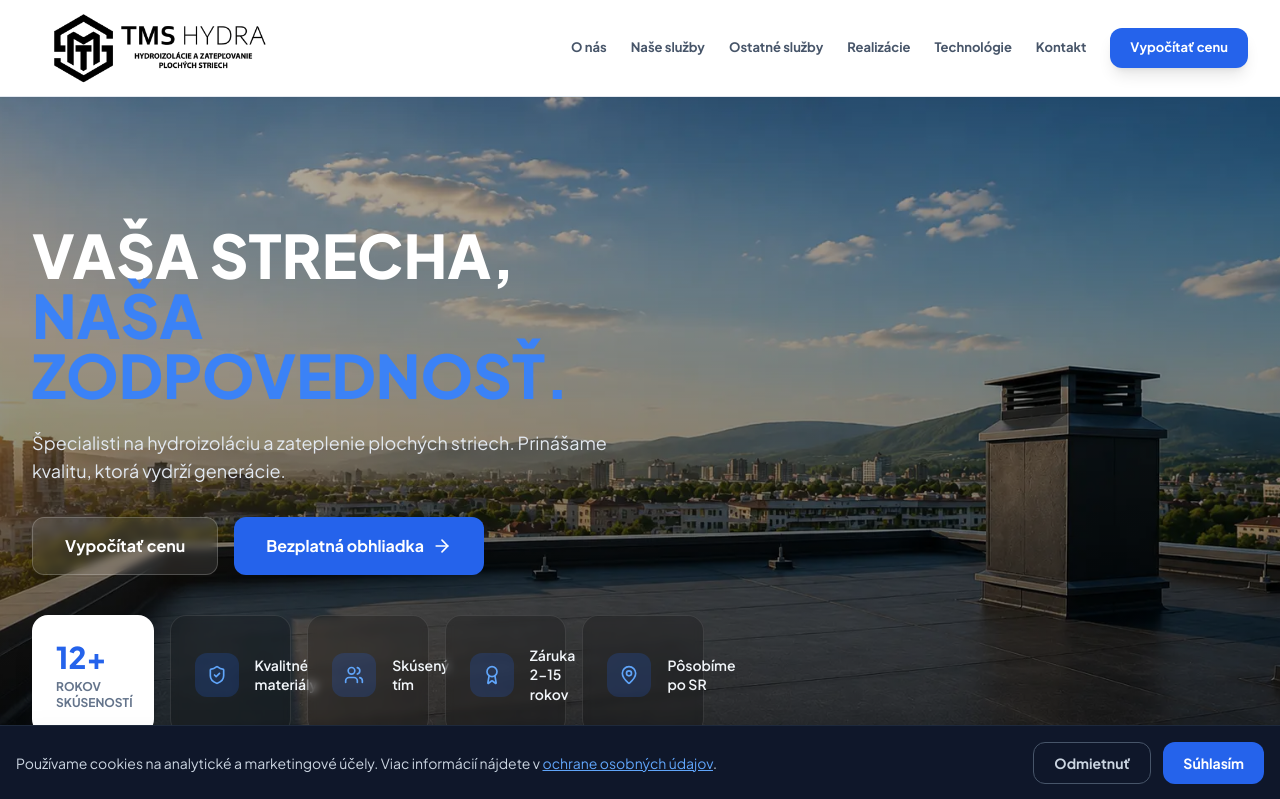
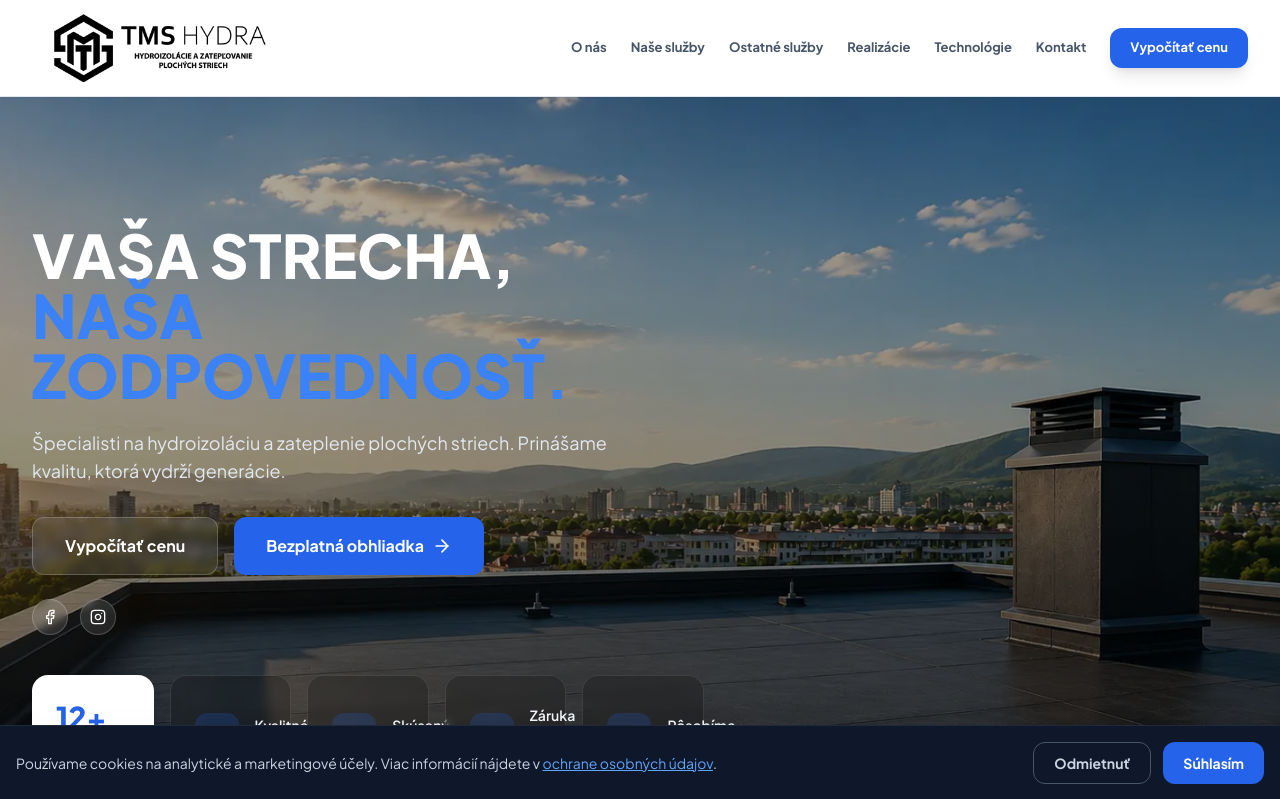
Before and after one commit to lukaskrasny55/tmshydra.com, a React (Vite) app: page / in a window 1280 px wide. Shown: the top 799 px of the page. Built offline with nearby package versions, Linux system fonts and the light colour scheme.

Commit message:
Pridanie odkazov na Facebook a Instagram do hero sekcie

```diff
--- a/components/Hero.tsx
+++ b/components/Hero.tsx
@@ -5,6 +5,8 @@ import {
   Users,
   Award,
   MapPin,
+  Facebook,
+  Instagram,
 } from 'lucide-react';
 
 const stats: [string, any][] = [
@@ -70,6 +72,27 @@ export const Hero: React.FC = () => {
             </button>
           </div>
 
+          <div className="flex items-center gap-3 mt-6">
+            <a
+              href="https://www.facebook.com/TMS.hydra.s.o.s"
+              target="_blank"
+              rel="noopener noreferrer"
+              aria-label="TMS-HYDRA na Facebooku"
+              className="w-9 h-9 flex items-center justify-center rounded-full bg-white/10 border border-white/20 backdrop-blur-sm hover:bg-white/20 transition"
+            >
+              <Facebook className="w-4 h-4" />
+            </a>
+            <a
+              href="https://www.instagram.com/tms_hydra/"
+              target="_blank"
+              rel="noopener noreferrer"
+              aria-label="TMS-HYDRA na Instagrame"
+              className="w-9 h-9 flex items-center justify-center rounded-full bg-white/10 border border-white/20 backdrop-blur-sm hover:bg-white/20 transition"
+            >
+              <Instagram className="w-4 h-4" />
+            </a>
+          </div>
+
           <div className="grid grid-cols-2 sm:grid-cols-3 lg:grid-cols-5 gap-4 mt-10 items-stretch">
             <div className="col-span-2 sm:col-span-1 min-h-[104px] bg-white p-6 rounded-2xl shadow-xl text-slate-900 flex flex-col justify-center transition-all duration-300 hover:-translate-y-1 hover:shadow-2xl">
               <div className="text-3xl font-black text-blue-600">12+</div>
```
